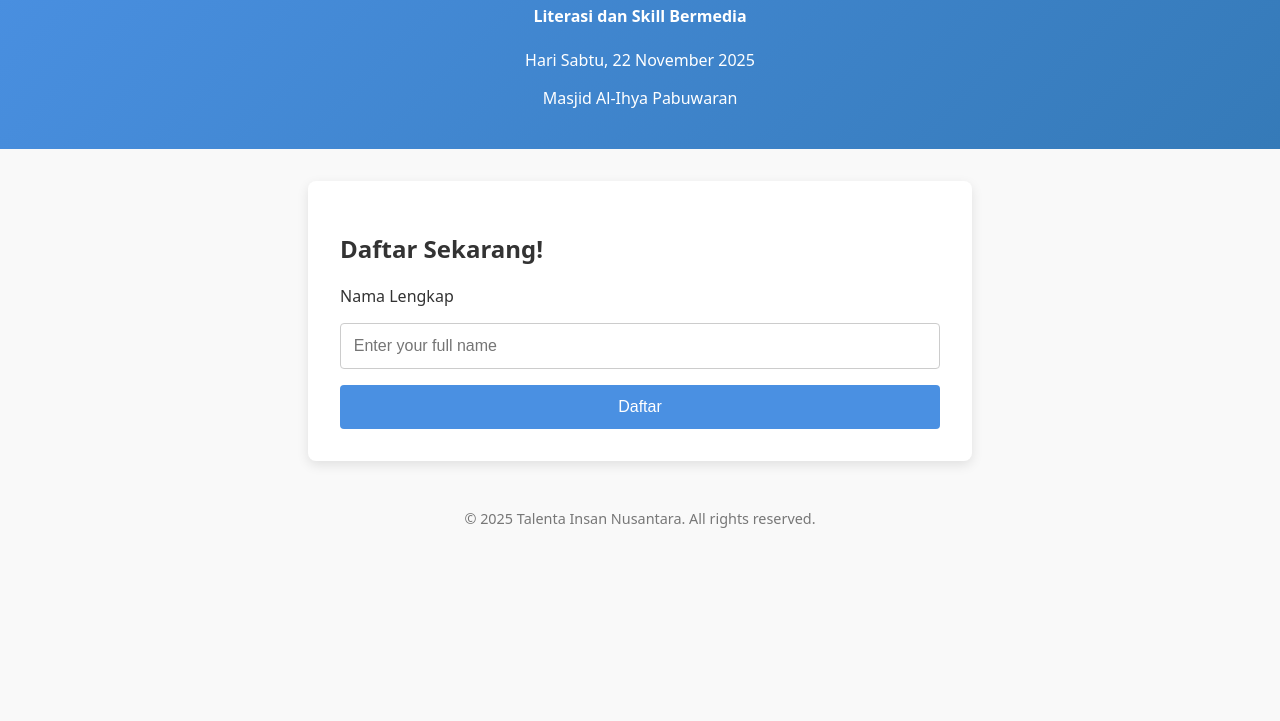
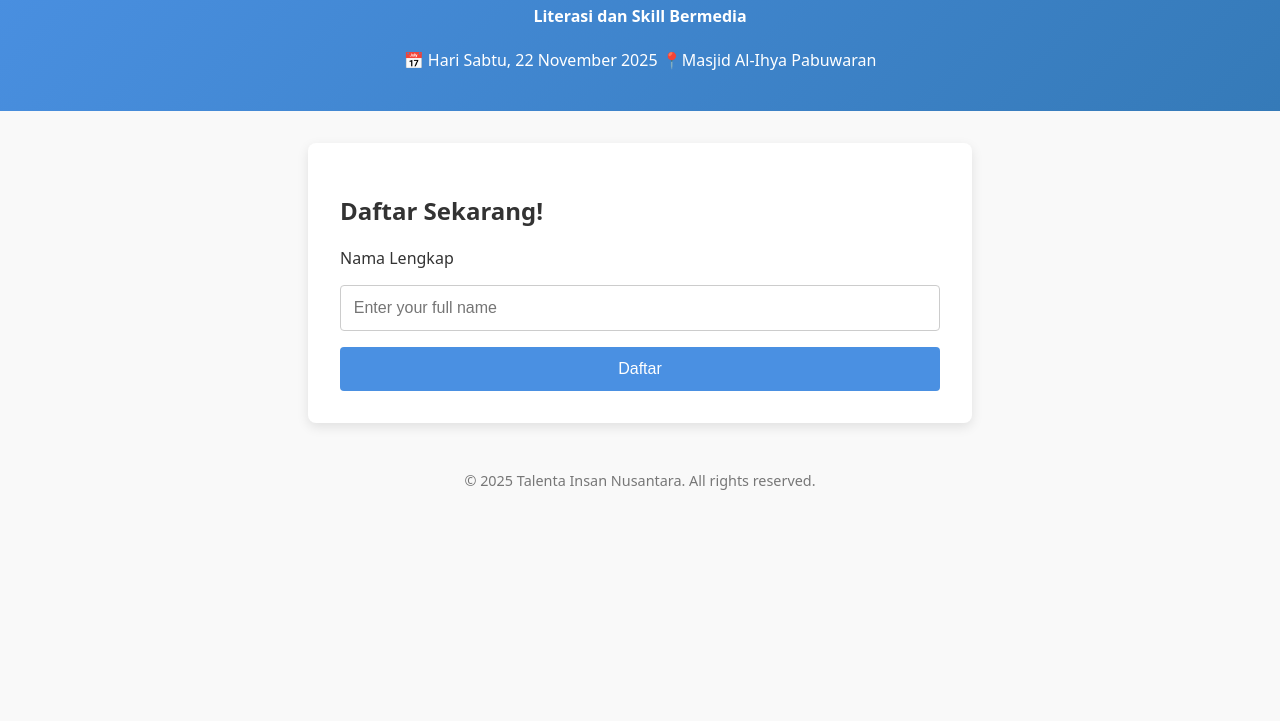
Before and after one commit to fuuyuki/workshop-reg, a website: page public/index.html in a window 1280 px wide. Shown: the part 79-800 px from the top of the page. Drawn offline with Linux system fonts and the light colour scheme.

Commit message:
add index.html

```diff
--- a/public/index.html
+++ b/public/index.html
@@ -65,10 +65,9 @@
 <body>
   <!-- Banner -->
   <header>
-    <h1>📢 Pendaftaran QuranPoV Tasqif</h1>
+    <h1>📢 Pendaftaran QuranPoV Workshop Tasqif</h1>
     <h4>Literasi dan Skill Bermedia</h4>
-    <p>Hari Sabtu, 22 November 2025</p>
-    <p>Masjid Al-Ihya Pabuwaran</p>
+    <p>📅 Hari Sabtu, 22 November 2025 📍Masjid Al-Ihya Pabuwaran</p>
   </header>
 
   <!-- Main content -->
```
